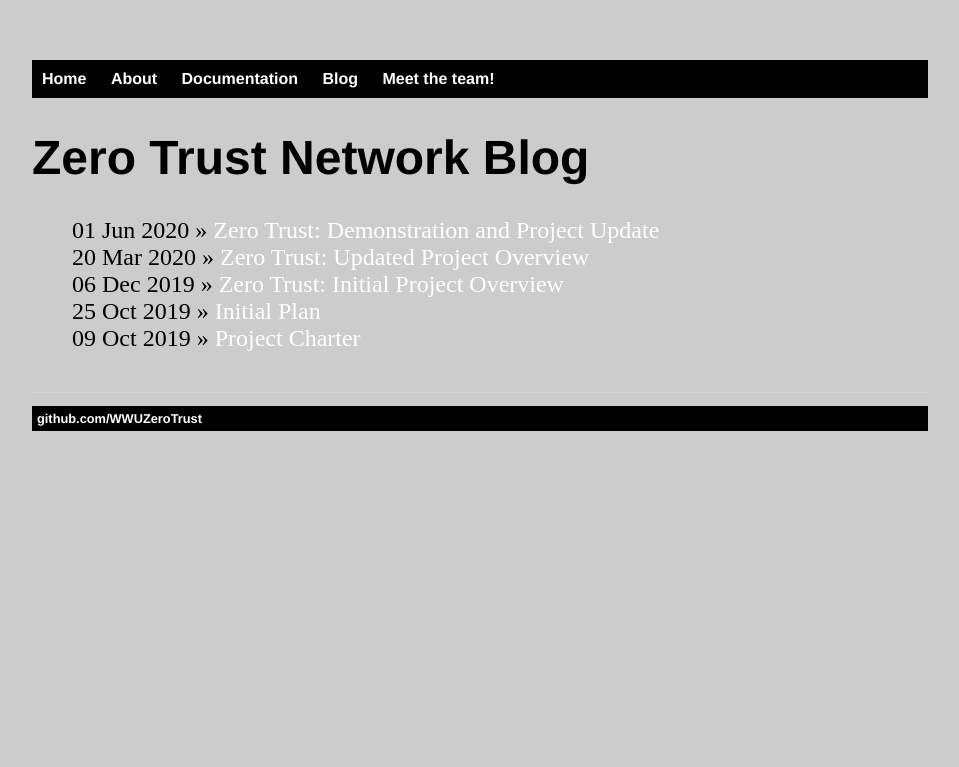
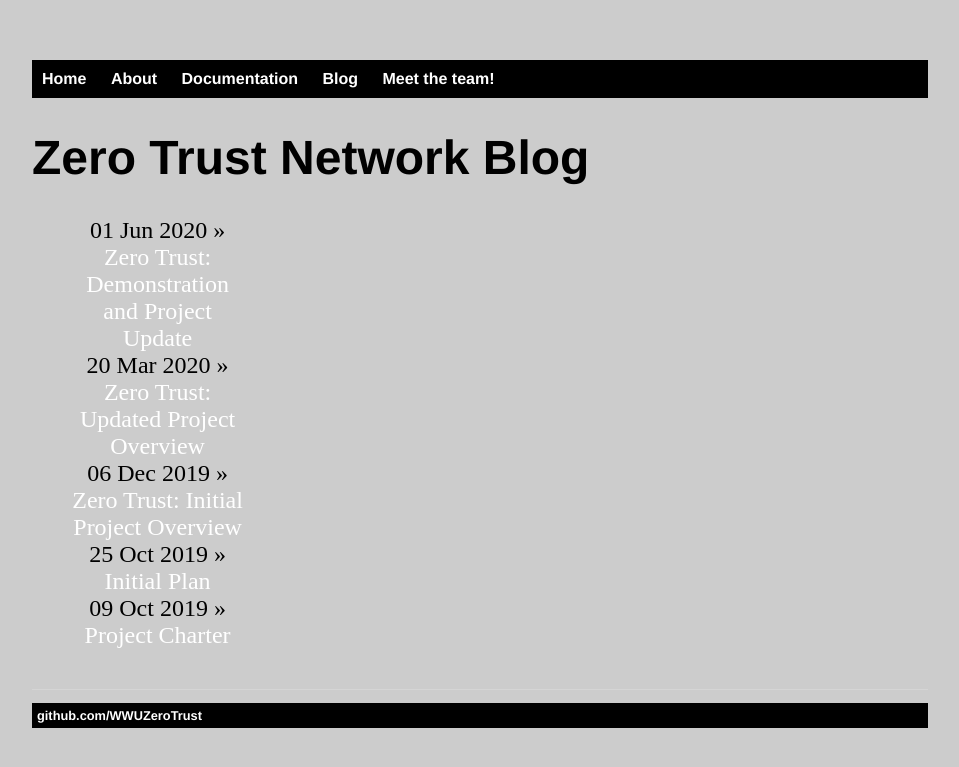
Before and after one commit to WWUZeroTrust/WWUZeroTrust.github.io, a Jekyll site: the page built from blog/index.html, in a window 1280 px wide. Shown: the top 767 px of the page, without its empty margins (160-1119 px from the left). Built offline with Jekyll 4.4.1, drawn with Linux system fonts in a browser that asks for light colours.

Commit message:
Update main.css

```diff
--- a/css/main.css
+++ b/css/main.css
@@ -20,8 +20,6 @@ footer ul {
 nav ul li, footer ul li {
     display: inline;
     margin-right: 20px;
-    width: 20%;
-    text-align: center;
 }
 a {
     text-decoration: none;
@@ -52,4 +50,6 @@ ul.posts {
 
 ul.posts li {
     list-style: none;
+    width: 20%;
+    text-align: center;
 }
```
